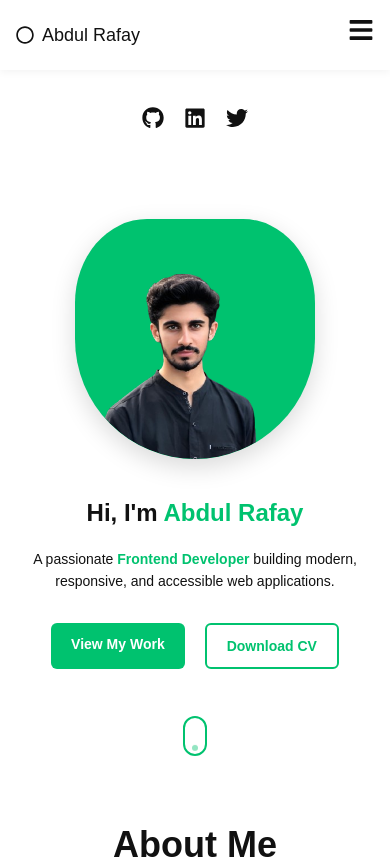
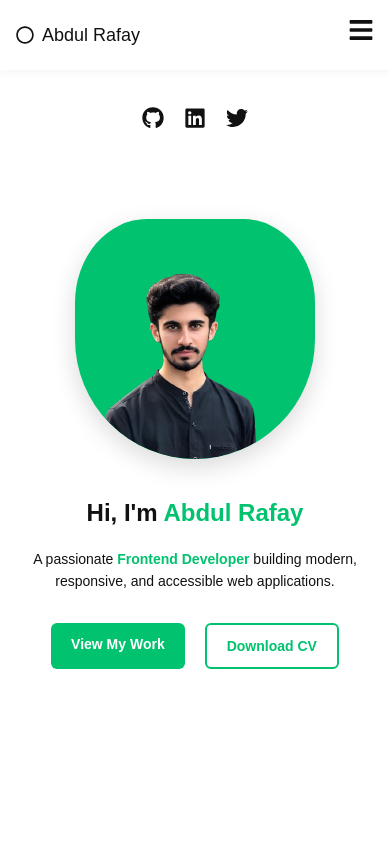
Before and after one commit to arafay044/portfolio, a React (Vite) app: page / in a window 390 px wide. Shown: the top 859 px of the page. Built offline with nearby package versions, Linux system fonts and the light colour scheme.

Commit message:
fix some responsiveness

```diff
--- a/src/styles/hero.css
+++ b/src/styles/hero.css
@@ -213,8 +213,7 @@ body.dark .btn.secondary:hover {
   }
   .scroll-down {
     order: 3;
-    /* margin: 30px auto 0;   */
-    margin-top: -12rem;
+    margin: 30px auto 0;
     width: auto;          /* shrink to content on mobile */
   }
 }
```
